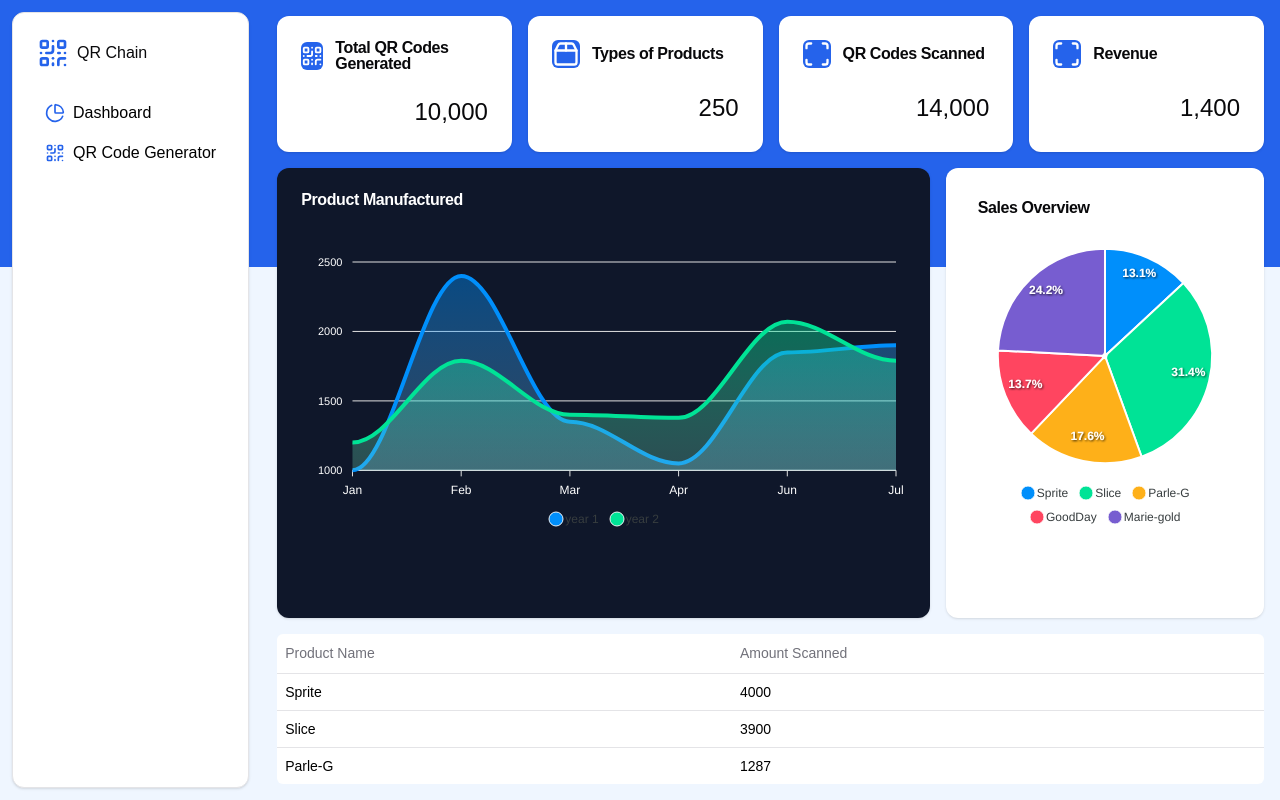
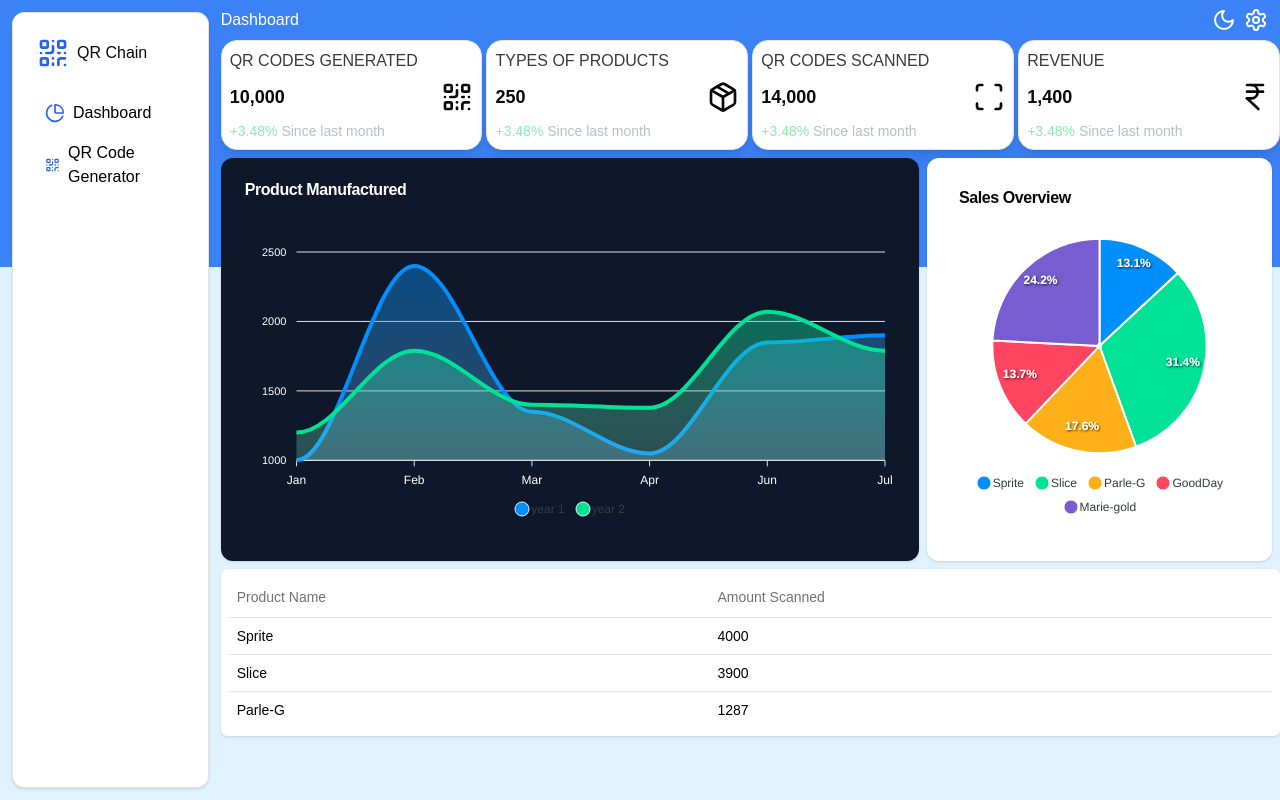
Before and after one commit to qrcode-blockchain/qrcode-chaining, a Next.js app: page /Dashboard in a window 1280 px wide. Built offline with nearby package versions, Linux system fonts and the light colour scheme.

Commit message:
Pages Updated

```diff
--- a/app/Dashboard/page.jsx
+++ b/app/Dashboard/page.jsx
@@ -1,96 +1,38 @@
 "use client";
 
 import SalesChart from "@/components/SalesChart";
+import { MoonIcon, Settings } from "lucide-react";
 import React, { useState, useEffect } from "react";
-import ProductPieChart from "@/components/ProductPieChart"
+import DashboardCards from "@/components/DashboardCards";
+import ProductPieChart from "@/components/ProductPieChart";
 import SideBarComponent from "@/components/SideBarComponent";
-import { QrCodeIcon, Package2Icon, ScanIcon } from "lucide-react";
-import { Card, CardContent, CardHeader, CardTitle } from "@/components/ui/card";
 import { Table, TableBody, TableCell, TableRow, TableHeader, TableHead } from "@/components/ui/table";
 
-const NumberAnimation = ({ initialValue, finalValue }) => {
-    const [count, setCount] = useState(initialValue);
-    const duration = 1000;
-    const frameRate = 30;
-
-    useEffect(() => {
-        let startValue = initialValue;
-        const totalFrames = (duration / 1000) * frameRate;
-        const step = Math.ceil((finalValue - initialValue) / totalFrames);
-
-        const interval = setInterval(() => {
-            startValue = Math.min(finalValue, startValue + step);
-            setCount(startValue);
-            if (startValue >= finalValue) {
-                clearInterval(interval);
-            }
-        }, 1000 / frameRate);
-
-        return () => clearInterval(interval);
-    }, [initialValue, finalValue]);
-
-    return (<div className="text-right bg-none">
-        <span className="text-2xl">{count.toLocaleString()}</span>
-    </div>);
-};
 const topProducts = [{name: 'Parle-G', amount: 1287},{name: 'Sprite', amount: 4000}, {name: 'Slice', amount: 3900}]
 topProducts.sort((a,b) => (a.amount - b.amount)).reverse();
 
 export default function Home() {
-    return (
-        <div className="flex flex-col w-screen h-screen bg-blue-50">
-            <div className="bg-blue-600 z-10 h-1/3 absolute w-full"></div>
-            <div className="flex flex-grow z-20 w-full h-full">
+    return (<div className="flex flex-col bg-sky-100 w-screen h-screen">
+        <div className="bg-blue-500 z-10 w-full h-1/3 absolute"></div>
+        <div className="flex h-full w-screen z-20">
             <SideBarComponent />
-                <div className="grid grid-rows-[1fr,1fr,1fr,1fr,1fr,1fr] grid-cols-3 gap-4 flex-1 p-4">
-                    <div className="col-span-3 grid grid-cols-4 gap-4 row-span-1">
-                        <Card className="bg-white border-none shadow">
-                            <CardHeader>
-                                <CardTitle className="flex items-center">
-                                    <QrCodeIcon className="w-7 h-7 mr-3 bg-blue-600 text-white rounded-md" /> Total QR Codes Generated
-                                </CardTitle>
-                            </CardHeader>
-                            <CardContent>
-                                <NumberAnimation initialValue={0} finalValue={10000}/>
-                            </CardContent>
-                        </Card>
-                        <Card className="bg-white border-none shadow">
-                            <CardHeader>
-                                <CardTitle className="flex items-center">
-                                    <Package2Icon className="w-7 h-7 mr-3 bg-blue-600 text-white rounded-md" /> Types of Products
-                                </CardTitle>
-                            </CardHeader>
-                            <CardContent>
-                                <NumberAnimation initialValue={0} finalValue={250} />
-                            </CardContent>
-                        </Card>
-                        <Card className="bg-white border-none shadow">
-                            <CardHeader>
-                                <CardTitle className="flex items-center">
-                                    <ScanIcon className="w-7 h-7 mr-3 bg-blue-600 text-white rounded-md" /> QR Codes Scanned
-                                </CardTitle>
-                            </CardHeader>
-                            <CardContent>
-                                <NumberAnimation initialValue={0} finalValue={14000} />
-                            </CardContent>
-                        </Card>
-                        <Card className="bg-white border-none shadow">
-                            <CardHeader>
-                                <CardTitle className="flex items-center">
-                                    <ScanIcon className="w-7 h-7 mr-3 bg-blue-600 text-white rounded-md" /> Revenue
-                                </CardTitle>
-                            </CardHeader>
-                            <CardContent>
-                                <NumberAnimation initialValue={0} finalValue={1400} />
-                            </CardContent>
-                        </Card>
+            <div className="flex flex-col h-full w-full">
+                <div className="flex items-center justify-between mt-2">
+                    <span className="text-md text-white">Dashboard</span>
+                    <div className="flex flex-row mx-3 gap-2">
+                        <MoonIcon className="text-white bg-none rounded-full" size={24}/>
+                        <Settings className="text-white bg-none rounded-full" size={24}/>
                     </div>
-
+                </div>
+                <div className="w-full my-2">
+                    <DashboardCards />
+                </div>
+                <div className="grid grid-cols-3 w-full gap-2 pr-2">
                     <SalesChart className="col-span-2 row-span-4 border-none shadow" />
                     <ProductPieChart className="col-span-1 row-span-4 border-none shadow" />
-
-                    <div className="col-span-3 bg-white rounded-md">
-                        <Table className=''>
+                </div>
+                <div className="mt-2 w-full bg-white rounded-md shadow p-2">
+                    <Table>
                         <TableHeader>
                             <TableRow>
                                 <TableHead>Product Name</TableHead>
--- a/app/Products_Form/page.jsx
+++ b/app/Products_Form/page.jsx
@@ -1,18 +1,25 @@
 import React from "react";
+import { MoonIcon, Settings } from "lucide-react";
 import ProductRegistration from "@/components/ProductRegistration";
 import SideBarComponent from "@/components/SideBarComponent";
-import NavBar from "@/components/NavBar";
 
 export default function QRCreator() {
 	return (
-	  <div className="flex flex-col w-screen h-screen">
-			<NavBar />
-			<div className="container flex w-full flex-grow min-h-0">
-			  <SideBarComponent />
-	  			  <div className="flex-1 p-4 overflow-auto">
+		<div className="flex flex-col bg-sky-100 w-screen h-screen">
+        	<div className="bg-blue-600 z-10 w-full h-1/3 absolute"></div>
+        	<div className="flex h-full w-screen z-20">
+			  	<SideBarComponent />
+	  			<div className="flex-1 flex flex-col p-4 overflow-auto">
+				  	<div className="flex items-center justify-between my-3">
+                    	<span className="text-md text-white">QR Code Generator</span>
+                    	<div className="flex flex-row mx-3 gap-2">
+                        	<MoonIcon className="text-white bg-blue-600 rounded-full" size={24}/>
+                        	<Settings className="text-white bg-blue-600 rounded-full" size={24}/>
+                    	</div>
+                	</div>
 					<ProductRegistration />
-			  </div>
+			  	</div>
 			</div>
-	  </div>
+	  	</div>
 	);
 }
--- /dev/null
+++ b/components/DashboardCards.jsx
@@ -0,0 +1,58 @@
+"use client";
+
+import React, { useState, useEffect } from "react";
+import { Card, CardContent } from "@/components/ui/card";
+import { QrCode, Package, Scan, IndianRupee } from "lucide-react";
+
+const NumberAnimation = ({ initialValue, finalValue }) => {
+    const [count, setCount] = useState(initialValue);
+    const duration = 1000;
+    const frameRate = 30;
+
+    useEffect(() => {
+        let startValue = initialValue;
+        const totalFrames = (duration / 1000) * frameRate;
+        const step = Math.ceil((finalValue - initialValue) / totalFrames);
+
+        const interval = setInterval(() => {
+            startValue = Math.min(finalValue, startValue + step);
+            setCount(startValue);
+            if (startValue >= finalValue) {
+                clearInterval(interval);
+            }
+        }, 1000 / frameRate);
+
+        return () => clearInterval(interval);
+    }, [initialValue, finalValue]);
+
+    return (<div className="text-right bg-none">
+        <span className="text-lg font-semibold">{count.toLocaleString()}</span>
+    </div>);
+};
+export default function DashboardCards() {
+    const cards = [
+        { title: "QR Codes Generated", value: 10000, Icon: QrCode },
+        { title: "Types of Products", value: 250, Icon: Package },
+        { title: "QR Codes Scanned", value: 14000, Icon: Scan },
+        { title: "Revenue", value: 1400, Icon: IndianRupee },
+    ];
+
+    return (
+        <div className="grid grid-cols-4 gap-1 w-full">
+            { cards.map(({ title, value, Icon }, index) => (
+                <Card key={index} className="w-full max-w-[300px] p-2 rounded-2xl shadow-lg">
+                    <CardContent className="flex flex-col gap-2 p-0 ">
+                        <p className="text-md uppercase opacity-80">{ title }</p>
+                        <div className="flex items-center justify-between">
+                            <NumberAnimation initialValue={0} finalValue={ value } />
+                            <Icon size={32} />
+                        </div>
+                        <p className="text-sm text-green-300">
+                            +3.48% <span className="opacity-70 text-gray-400">Since last month</span>
+                        </p>
+                    </CardContent>
+                </Card>
+            ))}
+        </div>
+    );
+};
--- a/components/NavBar.jsx
+++ /dev/null
@@ -1,41 +0,0 @@
-"use client"
-import React,{useState} from 'react';
-import { QrCode, Menu, X } from 'lucide-react';
-
-
-const Navbar = () => {
-  const [isOpen, setIsOpen] = useState(false);
-
-  return (
-    <nav className=''>
-      {/* Main Navbar Container */}
-      <div className="max-w-7xl px-2 py-2 sm:px-6 lg:px-5">
-        <div className="flex justify-between items-center h-16">
-          {/* Logo Section */}
-          <div className="flex items-center">
-            <div className="flex-shrink-0 flex items-center space-x-2">
-              <QrCode className="h-10 w-10 text-blue-600" />
-              <span className="text-2xl font-bold text-[#001A32]">QR Chain</span>
-            </div>
-          </div>
-
-          {/* Mobile menu button */}
-          <div className="md:hidden">
-            <button
-              onClick={() => setIsOpen(!isOpen)}
-              className="inline-flex items-center justify-center p-2 rounded-md text-gray-400 hover:text-gray-500 hover:bg-gray-100"
-            >
-              {isOpen ? (
-                <X className="h-6 w-6" />
-              ) : (
-                <Menu className="h-6 w-6" />
-              )}
-            </button>
-          </div>
-        </div>
-      </div>
-    </nav>
-  );
-};
-
-export default Navbar;
--- a/components/ProductRegistration.jsx
+++ b/components/ProductRegistration.jsx
@@ -2,6 +2,7 @@
 
 import ProductForm from "./ProductForm.jsx";
 import { useState, useEffect } from "react";
+import { TableProperties } from "lucide-react";
 import { Button } from "@/components/ui/button.jsx";
 import { Table, TableBody, TableCell, TableHead, TableHeader, TableRow } from "@/components/ui/table";
 import { AlertDialog, AlertDialogDescription, AlertDialogFooter, AlertDialogHeader,
@@ -53,13 +54,14 @@ export default function ProductRegistration() {
         console.log(products)
     }
 
-    return (<div className="flex flex-col">
-    <h1 className="text-2xl font-bold">Product Registration</h1>
+    return (<div className="flex flex-col bg-white/10 backdrop-blur-lg border border-white/20 shadow-lg rounded-lg p-2">
+    <div className="w-full flex gap-2">
+        <TableProperties className="text-white bg-none" size={32}/>
+        <h1 className="text-2xl font-semibold text-white">Product Registration</h1>
+    </div>
     <div className="grid grid-cols-3 gap-2 p-6 space-y-6 w-full">
-
         <ProductForm onSave={ handleSaveProduct } selectedProduct={ selectedProduct } onCancel={ handleCancel } onDelete={ handleDelete } className=""/>
-
-        <div className="col-span-2 border rounded-md p-4">
+        <div className="col-span-2 border rounded-md p-4 bg-white">
             <Table>
                 <TableHeader>
                     <TableRow>
```
Lines whose indentation alone changed are shown as unchanged.
